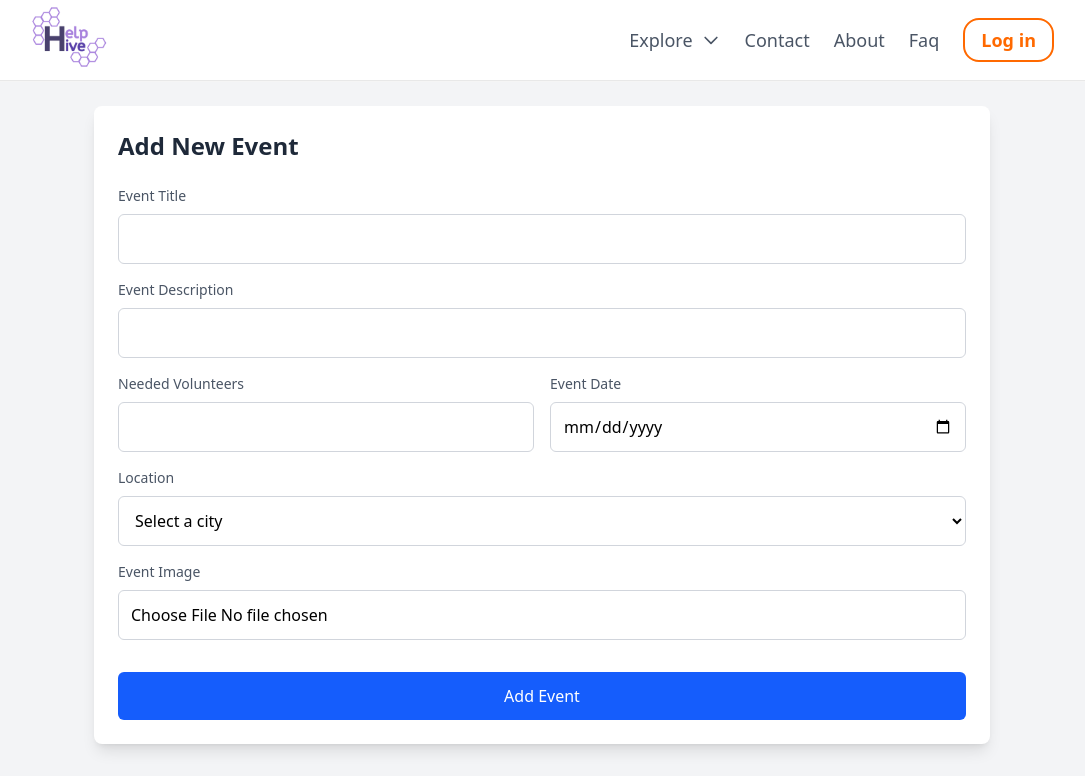
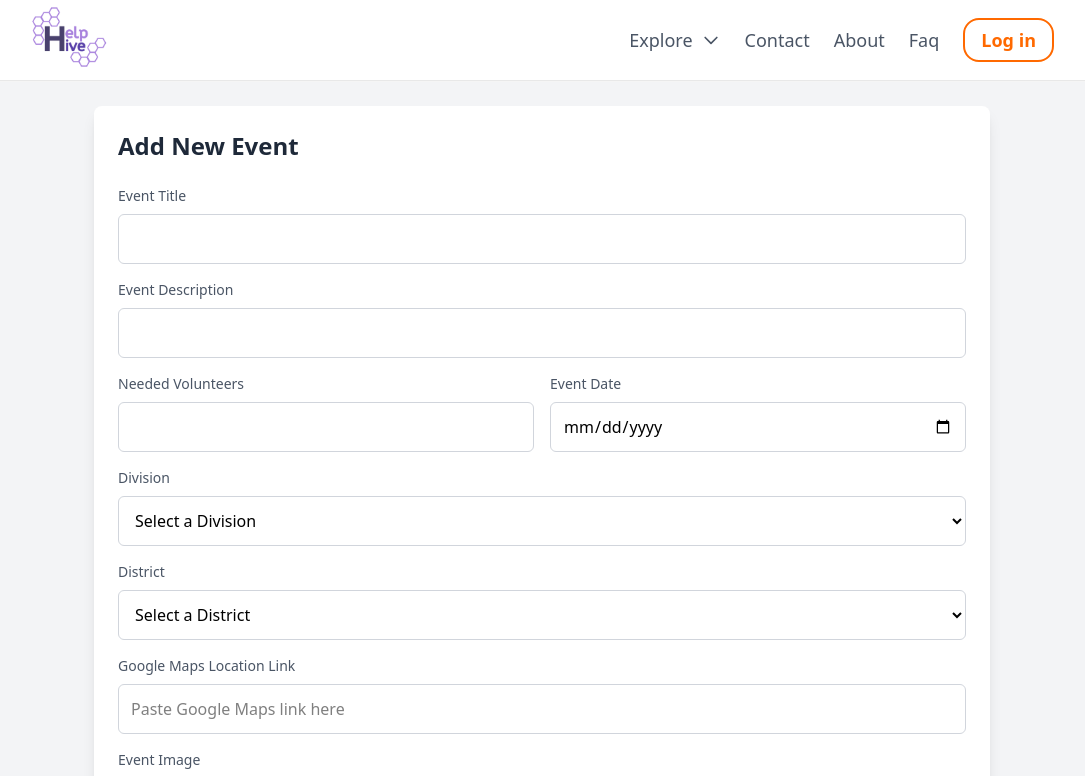
Before and after one commit to 3-knuckle-heads/HelpHive, a React (Vite) app in the folder FrontEnd/help-hive/: page /eventcreate in a window 1280 px wide. Shown: the top 776 px of the page, without its empty margins (98-1183 px from the left). Built offline with nearby package versions, Linux system fonts and the light colour scheme.

Commit message:
Precise Location add event

```diff
--- a/FrontEnd/help-hive/src/pages/AddEventPage.jsx
+++ b/FrontEnd/help-hive/src/pages/AddEventPage.jsx
@@ -3,18 +3,17 @@ import { useNavigate } from "react-router-dom";
 import { ToastContainer, toast } from "react-toastify";
 import axios from "axios";
 
-const bangladeshCities = [
-  "Dhaka",
-  "Chattogram",
-  "Khulna",
-  "Rajshahi",
-  "Sylhet",
-  "Barishal",
-  "Rangpur",
-  "Mymensingh",
-  "Cumilla",
-  "Narayanganj",
-];
+// Divisions and their corresponding districts
+const bangladeshLocations = {
+  Dhaka: ["Dhaka", "Gazipur", "Narayanganj", "Tangail", "Manikganj", "Munshiganj"],
+  Chattogram: ["Chattogram", "Cox's Bazar", "Feni", "Khagrachhari", "Rangamati"],
+  Khulna: ["Khulna", "Jessore", "Satkhira", "Bagerhat", "Kushtia"],
+  Rajshahi: ["Rajshahi", "Bogra", "Naogaon", "Pabna", "Sirajganj"],
+  Sylhet: ["Sylhet", "Moulvibazar", "Habiganj", "Sunamganj"],
+  Barishal: ["Barishal", "Patuakhali", "Bhola", "Jhalokathi"],
+  Rangpur: ["Rangpur", "Dinajpur", "Thakurgaon", "Gaibandha", "Nilphamari"],
+  Mymensingh: ["Mymensingh", "Jamalpur", "Sherpur", "Netrokona"],
+};
 
 const AddEventPage = ({ currentUser }) => {
   const navigate = useNavigate();
@@ -24,18 +23,18 @@ const AddEventPage = ({ currentUser }) => {
     needed: "",
     responded: "0",
     organizer: localStorage.getItem("email") || "HelpHive",
-    location: "",
-    image: "",
+    division: "",
+    district: "",
     date: "",
     file: null, // Initialize file as null
   });
-  const [imageUploaded, setImageUploaded] = useState(false); // Track image upload status
 
   const handleChange = (e) => {
     const { name, value } = e.target;
     setNewEvent((prevState) => ({
       ...prevState,
       [name]: value,
+      ...(name === "division" && { district: "" }), // Reset district when division changes
     }));
   };
 
@@ -50,13 +49,14 @@ const AddEventPage = ({ currentUser }) => {
     toast.info("Creating your event");
 
     const formData = new FormData();
-    formData.append("file", newEvent.file); // Append file
+    formData.append("file", newEvent.file);
     formData.append("title", newEvent.title);
     formData.append("desc", newEvent.desc);
     formData.append("needed", newEvent.needed);
     formData.append("responded", newEvent.responded);
     formData.append("organizer", newEvent.organizer);
-    formData.append("location", newEvent.location);
+    formData.append("division", newEvent.division);
+    formData.append("district", newEvent.district);
     formData.append("date", newEvent.date);
 
     const config = {
@@ -75,37 +75,31 @@ const AddEventPage = ({ currentUser }) => {
       toast.success("Event added successfully!");
       console.log(response.data);
 
-      // Clear the form
       setNewEvent({
         title: "",
         desc: "",
         needed: "",
         responded: "0",
-        organizer: localStorage.getItem("email") || "HelpHive",
-        location: "",
-        image: "", // This will be handled by backend
+        organizer:localStorage.getItem("email") || "HelpHive",
+        division: "",
+        district: "",
         date: "",
         file: null,
       });
 
-      // Navigate after 2 seconds
       setTimeout(() => {
         navigate("/myevents");
       }, 2000);
     } catch (error) {
-      toast.error(
-        "Event creation failed! Event with same data may already exist."
-      );
+      toast.error("Event creation failed! Event with same data may already exist.");
       console.error(error);
     }
   };
 
-  // Handle file selection
   const handleFileSelect = (e) => {
     const file = e.target.files[0];
-
     if (file) {
-      setNewEvent((prevState) => ({ ...prevState, file })); // Store file
+      setNewEvent((prevState) => ({ ...prevState, file }));
     }
   };
 
@@ -113,14 +107,10 @@ const AddEventPage = ({ currentUser }) => {
     <div className="min-h-screen bg-gray-100 p-6">
       <ToastContainer position="bottom-right" autoClose={2000} />
       <div className="container mx-auto max-w-4xl bg-white p-6 rounded-lg shadow-lg">
-        <h2 className="text-2xl font-extrabold text-gray-800 mb-6">
-          Add New Event
-        </h2>
+        <h2 className="text-2xl font-extrabold text-gray-800 mb-6">Add New Event</h2>
         <form>
           <div className="mb-4">
-            <label className="block text-sm font-medium text-gray-600">
-              Event Title
-            </label>
+            <label className="block text-sm font-medium text-gray-600">Event Title</label>
             <input
               type="text"
               name="title"
@@ -130,9 +120,7 @@ const AddEventPage = ({ currentUser }) => {
             />
           </div>
           <div className="mb-4">
-            <label className="block text-sm font-medium text-gray-600">
-              Event Description
-            </label>
+            <label className="block text-sm font-medium text-gray-600">Event Description</label>
             <input
               type="text"
               name="desc"
@@ -143,9 +131,7 @@ const AddEventPage = ({ currentUser }) => {
           </div>
           <div className="grid grid-cols-1 md:grid-cols-2 gap-4 mb-4">
             <div>
-              <label className="block text-sm font-medium text-gray-600">
-                Needed Volunteers
-              </label>
+              <label className="block text-sm font-medium text-gray-600">Needed Volunteers</label>
               <input
                 type="number"
                 name="needed"
@@ -155,9 +141,7 @@ const AddEventPage = ({ currentUser }) => {
               />
             </div>
             <div>
-              <label className="block text-sm font-medium text-gray-600">
-                Event Date
-              </label>
+              <label className="block text-sm font-medium text-gray-600">Event Date</label>
               <input
                 type="date"
                 name="date"
@@ -168,27 +152,52 @@ const AddEventPage = ({ currentUser }) => {
             </div>
           </div>
           <div className="mb-4">
-            <label className="block text-sm font-medium text-gray-600">
-              Location
-            </label>
+            <label className="block text-sm font-medium text-gray-600">Division</label>
             <select
-              name="location"
-              value={newEvent.location}
+              name="division"
+              value={newEvent.division}
               onChange={handleChange}
               className="w-full p-3 border border-gray-300 rounded-md mt-2"
             >
-              <option value="">Select a city</option>
-              {bangladeshCities.map((city) => (
-                <option key={city} value={city}>
-                  {city}
+              <option value="">Select a Division</option>
+              {Object.keys(bangladeshLocations).map((division) => (
+                <option key={division} value={division}>
+                  {division}
                 </option>
               ))}
             </select>
           </div>
           <div className="mb-4">
-            <label className="block text-sm font-medium text-gray-600">
-              Event Image
-            </label>
+            <label className="block text-sm font-medium text-gray-600">District</label>
+            <select
+              name="district"
+              value={newEvent.district}
+              onChange={handleChange}
+              disabled={!newEvent.division}
+              className="w-full p-3 border border-gray-300 rounded-md mt-2"
+            >
+              <option value="">Select a District</option>
+              {newEvent.division &&
+                bangladeshLocations[newEvent.division].map((district) => (
+                  <option key={district} value={district}>
+                    {district}
+                  </option>
+                ))}
+            </select>
+          </div>
+          <div className="mb-4">
+            <label className="block text-sm font-medium text-gray-600">Google Maps Location Link</label>
+            <input
+              type="text"
+              name="mapLink"
+              value={newEvent.mapLink}
+              onChange={handleChange}
+              className="w-full p-3 border border-gray-300 rounded-md mt-2"
+              placeholder="Paste Google Maps link here"
+            />
+          </div>
+          <div className="mb-4">
+            <label className="block text-sm font-medium text-gray-600">Event Image</label>
             <input
               type="file"
               name="image"
```
